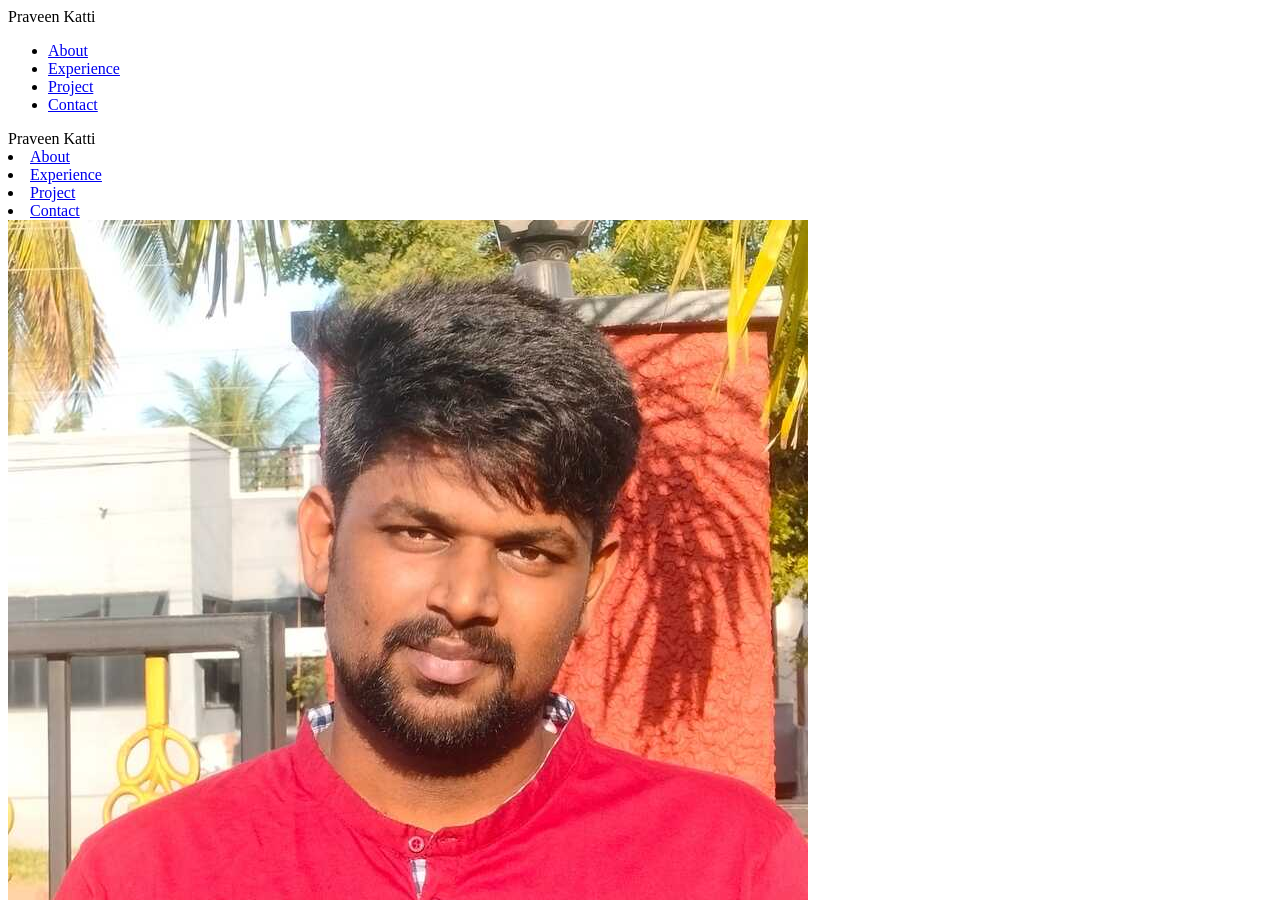
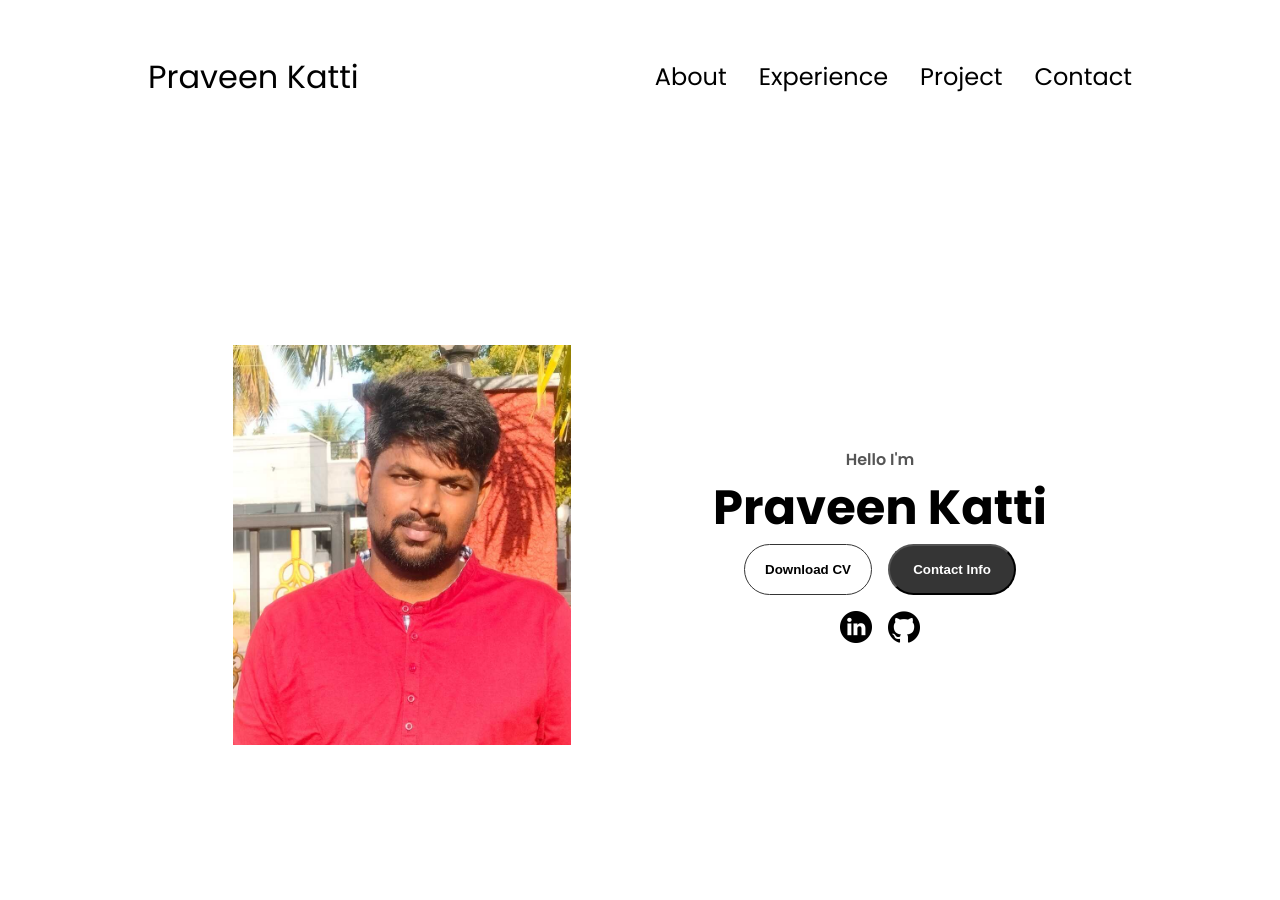
Before and after one commit to PraveenDKatti/PraveenDKatti.github.io, a Jekyll site: the page built from index.html, in a window 1280 px wide and 900 px high. Built offline with Jekyll 4.4.1, drawn with Linux system fonts in a browser that asks for light colours.

Commit message:
modified path for css files style and mediaqueries

```diff
--- a/index.html
+++ b/index.html
@@ -11,8 +11,8 @@
 	<head>
 		<meta charset="UTF-8"/>
 		<title>My Portfolio</title>
-		<link rel="stylesheet" href="style.css"/>
-		<link rel="stylesheet" href="mediaqueries.css"/>
+		<link rel="stylesheet" href="css/style.css"/>
+		<link rel="stylesheet" href="css/mediaqueries.css"/>
 	</head>
 	<body>
 		<nav id="desktop-nav">
```
